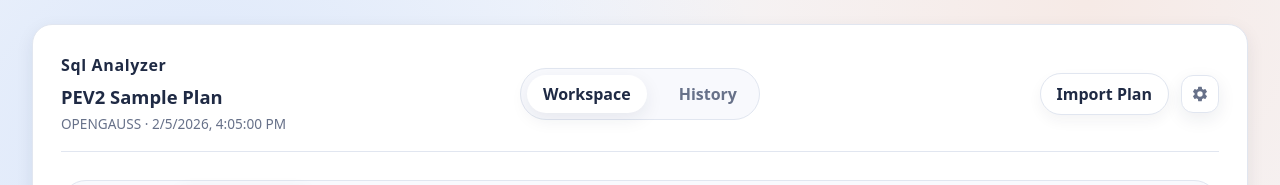
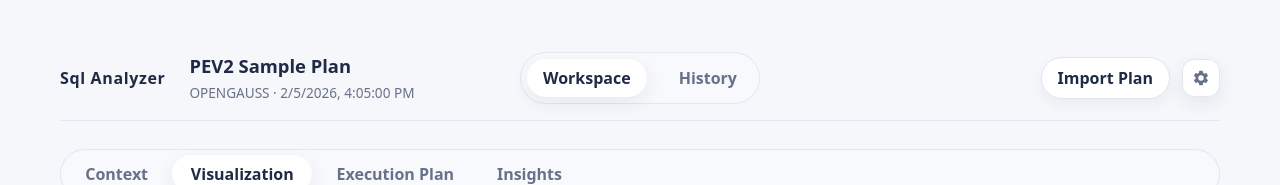
Before and after one commit to SukiEva/SqlAnalyzer, a Vue app: page /#/ in a window 1280 px wide. Shown: the top 185 px of the page. Built offline with nearby package versions, Linux system fonts and the light colour scheme.

Commit message:
refine workspace navigation layout

```diff
--- a/src/components/PageNav.vue
+++ b/src/components/PageNav.vue
@@ -39,8 +39,9 @@ const { t } = useI18n();
 
 .nav-left {
   display: flex;
-  flex-direction: column;
-  gap: 0.25rem;
+  align-items: center;
+  gap: 1.5rem;
+  flex-wrap: wrap;
 }
 
 .nav-links {
--- a/src/styles/index.css
+++ b/src/styles/index.css
@@ -79,22 +79,9 @@
 body {
   margin: 0;
   min-height: 100vh;
-  background: radial-gradient(circle at 15% 20%, rgba(59, 130, 246, 0.14), transparent 45%),
-    radial-gradient(circle at 85% 0%, rgba(255, 139, 77, 0.12), transparent 40%), var(--bg-base);
+  background: var(--bg-base);
   color: var(--text-primary);
   line-height: 1.5;
-}
-
-:root[data-theme="dark"] body {
-  background: radial-gradient(circle at 15% 20%, rgba(96, 165, 250, 0.16), transparent 45%),
-    radial-gradient(circle at 85% 0%, rgba(251, 191, 36, 0.12), transparent 40%), var(--bg-base);
-}
-
-@media (prefers-color-scheme: dark) {
-  :root:not([data-theme]) body {
-    background: radial-gradient(circle at 15% 20%, rgba(96, 165, 250, 0.16), transparent 45%),
-      radial-gradient(circle at 85% 0%, rgba(251, 191, 36, 0.12), transparent 40%), var(--bg-base);
-  }
 }
 
 a {
--- a/src/views/HistoryWorkspace.vue
+++ b/src/views/HistoryWorkspace.vue
@@ -16,7 +16,7 @@ onMounted(() => {
 
 <template>
   <div class="history-page">
-    <section class="history-panel glass-panel">
+    <section class="history-panel">
       <PageNav class="history-nav" />
       <PlanHistoryPanel
         :history="history"
--- a/src/views/PlanWorkspace.vue
+++ b/src/views/PlanWorkspace.vue
@@ -38,10 +38,9 @@ onMounted(() => {
 <template>
   <div class="workspace-grid">
     <section class="workspace-body">
-      <div class="workspace-main glass-panel">
+      <div class="workspace-main">
         <PageNav class="workspace-nav">
           <template #left>
-            <div class="workspace-title">
             <span class="brand-title">{{ t("app.title") }}</span>
             <div v-if="current" class="plan-heading">
               <p class="plan-heading-title">{{ current.summary.title }}</p>
@@ -49,7 +48,6 @@ onMounted(() => {
                 {{ current.summary.dialect.toUpperCase() }} ·
                 {{ new Date(current.summary.capturedAt).toLocaleString() }}
               </p>
-              </div>
             </div>
           </template>
           <template #actions>
@@ -113,12 +111,6 @@ onMounted(() => {
 .workspace-nav {
   padding-bottom: 1rem;
   border-bottom: 1px solid var(--border);
-}
-
-.workspace-title {
-  display: flex;
-  flex-direction: column;
-  gap: 0.4rem;
 }
 
 .plan-heading {
```
Lines whose indentation alone changed are shown as unchanged.
